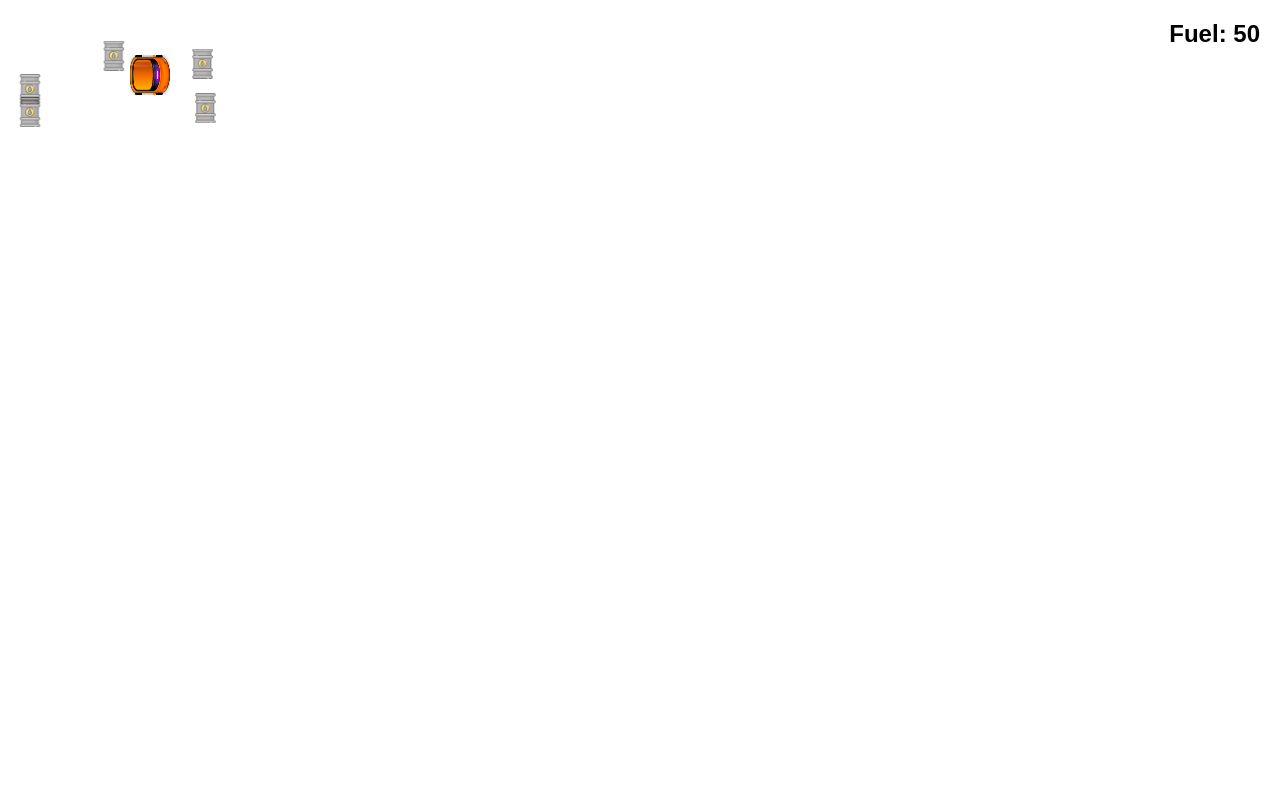
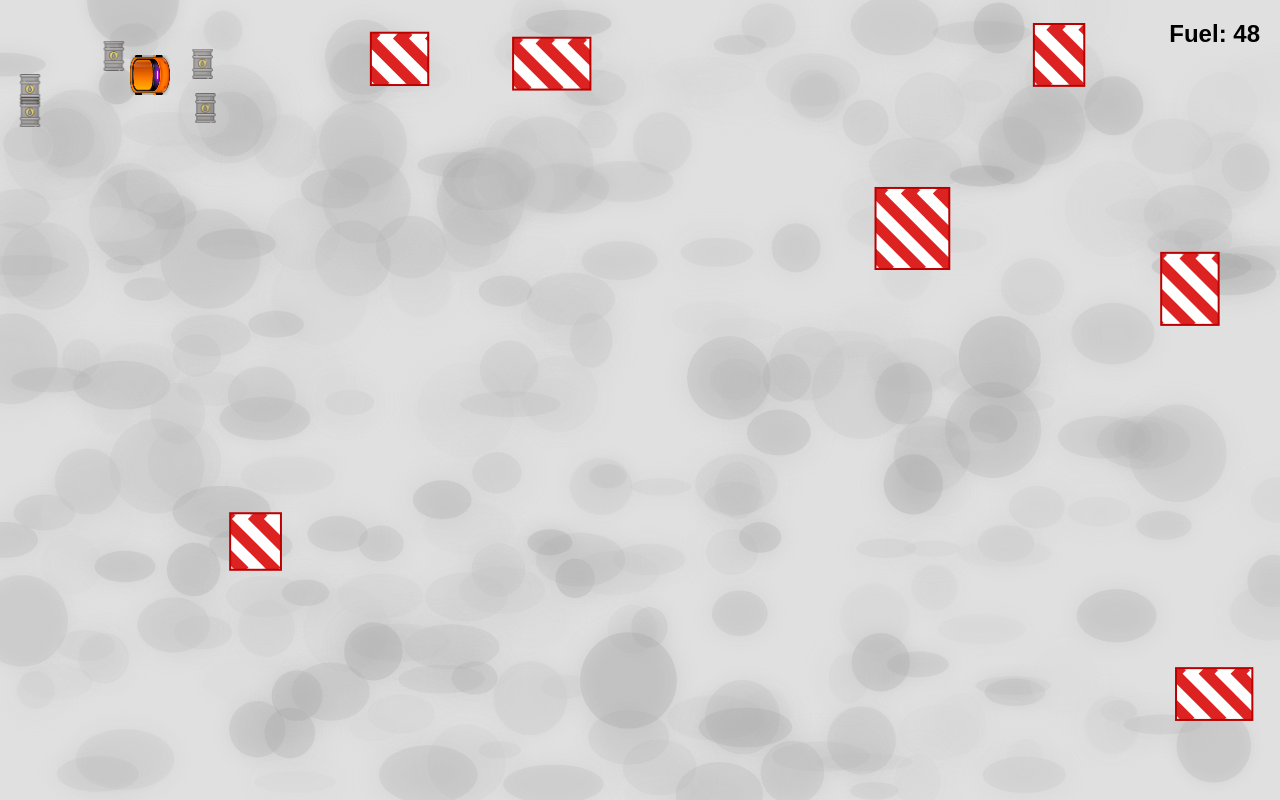
Before and after one commit to dmitryweiner/neural-things, a plain HTML site: page car-game/index.html in a window 1280 px wide. Drawn offline with Linux system fonts and the light colour scheme.

Commit message:
Add files via upload

```diff
--- a/car-game/game.js
+++ b/car-game/game.js
@@ -10,13 +10,14 @@ const CUBE_SIZE = 30;
 const FUEL_INCREMENT = 25;
 const INITIAL_FUEL = 50;
 const MAX_SPEED = 5;
-const ACCELERATION = 0.2;
-const DECELERATION = 0.1;
-const ROTATION_SPEED = 0.1;
+const ACCELERATION = 0.01;
+const DECELERATION = 0.005;
+const ROTATION_SPEED = 0.05;
 const CUBE_LIFETIME = 10000; // 10 seconds in milliseconds
+const IDLE_FUEL_CONSUMPTION = 0.4;
 
 // Car properties
-const car = {
+const   car = {
     x: canvas.width / 2,
     y: canvas.height / 2,
     speed: 0,
@@ -36,6 +37,13 @@ let lastY = null;
 let distanceAccumulator = 0;
 const PX_PER_CM = 37.8; // 1 см ≈ 37.8 px (96 dpi)
 
+// Массив для хранения фигур фона
+let asphaltShapes = [];
+
+// Кэш для асфальтового фона
+let asphaltCanvas = null;
+let asphaltCtx = null;
+
 // Загрузка спрайта машинки
 const carImage = new Image();
 carImage.src = 'car.png';
@@ -46,6 +54,34 @@ carImage.onload = () => {
 // Загрузка спрайта бочки
 const barrelImage = new Image();
 barrelImage.src = 'oil-barrel.png';
+
+// Препятствия
+let obstacles = [];
+const OBSTACLE_COUNT = 7;
+const OBSTACLE_MIN_SIZE = 50;
+const OBSTACLE_MAX_SIZE = 100;
+
+function generateObstacles() {
+    obstacles = [];
+    for (let i = 0; i < OBSTACLE_COUNT; i++) {
+        let tries = 0;
+        let placed = false;
+        while (!placed && tries < 30) {
+            const w = OBSTACLE_MIN_SIZE + Math.random() * (OBSTACLE_MAX_SIZE - OBSTACLE_MIN_SIZE);
+            const h = OBSTACLE_MIN_SIZE + Math.random() * (OBSTACLE_MAX_SIZE - OBSTACLE_MIN_SIZE);
+            const x = Math.random() * (canvas.width - w);
+            const y = Math.random() * (canvas.height - h);
+            // Не слишком близко к центру (старта машины)
+            const dx = x + w/2 - canvas.width/2;
+            const dy = y + h/2 - canvas.height/2;
+            if (Math.sqrt(dx*dx + dy*dy) < 180) { tries++; continue; }
+            // Не пересекается с другими препятствиями
+            if (obstacles.some(o => !(x + w < o.x || x > o.x + o.w || y + h < o.y || y > o.y + o.h))) { tries++; continue; }
+            obstacles.push({x, y, w, h});
+            placed = true;
+        }
+    }
+}
 
 // Generate random cube
 function generateCube() {
@@ -134,13 +170,29 @@ function update() {
         car.angle += ROTATION_SPEED;
     }
 
+    // Сохраняем старые координаты
+    const oldX = car.x;
+    const oldY = car.y;
+
     // Update position
     car.x += Math.cos(car.angle) * car.speed;
     car.y += Math.sin(car.angle) * car.speed;
 
-    // Keep car within bounds
+    // Проверка выхода за границы
+    const wasX = car.x;
+    const wasY = car.y;
     car.x = Math.max(CAR_SIZE, Math.min(canvas.width - CAR_SIZE, car.x));
     car.y = Math.max(CAR_SIZE, Math.min(canvas.height - CAR_SIZE, car.y));
+    if (car.x !== wasX || car.y !== wasY) {
+        car.speed = 0;
+    }
+
+    // Проверка коллизии с препятствиями
+    if (collidesWithObstacles(car.x, car.y)) {
+        car.x = oldX;
+        car.y = oldY;
+        car.speed = 0;
+    }
 
     // === Подсчёт пройденного пути ===
     if (lastX !== null && lastY !== null) {
@@ -152,7 +204,7 @@ function update() {
             fuel -= 1;
             distanceAccumulator -= PX_PER_CM;
         }
-        scoreElement.textContent = `Fuel: ${fuel}`;
+        updateFuelDisplay();
     }
     lastX = car.x;
     lastY = car.y;
@@ -160,7 +212,7 @@ function update() {
     // Проверка на окончание топлива
     if (fuel <= 0) {
         fuel = 0;
-        scoreElement.textContent = `Fuel: 0`;
+        updateFuelDisplay();
         isGameOver = true;
         showGameOver();
         return;
@@ -174,7 +226,7 @@ function update() {
 
         if (distance < CAR_SIZE) {
             fuel += FUEL_INCREMENT;
-            scoreElement.textContent = `Fuel: ${fuel}`;
+            updateFuelDisplay();
             return false;
         }
 
@@ -194,9 +246,11 @@ function update() {
 
 // Draw game objects
 function draw() {
-    // Clear canvas
+    // Просто копируем кэшированный фон
     ctx.clearRect(0, 0, canvas.width, canvas.height);
-
+    if (asphaltCanvas) {
+        ctx.drawImage(asphaltCanvas, 0, 0);
+    }
     // Draw car
     ctx.save();
     ctx.translate(car.x, car.y);
@@ -238,6 +292,32 @@ function draw() {
         }
     });
     ctx.globalAlpha = 1; // Reset opacity for other drawings
+
+    // Draw obstacles (concrete blocks)
+    obstacles.forEach(o => {
+        ctx.save();
+        ctx.beginPath();
+        ctx.rect(o.x, o.y, o.w, o.h);
+        ctx.clip();
+        ctx.translate(o.x, o.y);
+        // Диагональные полосы (красные и белые)
+        const stripeWidth = 16;
+        for (let i = -o.h; i < o.w + o.h; i += stripeWidth) {
+            ctx.beginPath();
+            ctx.moveTo(i, 0);
+            ctx.lineTo(i + o.h, o.h);
+            ctx.lineWidth = stripeWidth;
+            ctx.strokeStyle = (Math.floor(i / stripeWidth) % 2 === 0) ? '#fff' : '#d22';
+            ctx.stroke();
+        }
+        ctx.restore();
+        // Контур
+        ctx.save();
+        ctx.strokeStyle = '#b00';
+        ctx.lineWidth = 2;
+        ctx.strokeRect(o.x, o.y, o.w, o.h);
+        ctx.restore();
+    });
 }
 
 // Game loop
@@ -261,6 +341,8 @@ function resizeCanvas() {
         cube.x = Math.max(CUBE_SIZE, Math.min(canvas.width - CUBE_SIZE, cube.x));
         cube.y = Math.max(CUBE_SIZE, Math.min(canvas.height - CUBE_SIZE, cube.y));
     });
+    generateAsphaltBackground();
+    generateObstacles();
 }
 
 // Установить размер canvas при загрузке и при изменении окна
@@ -288,7 +370,7 @@ function hideGameOver() {
 function resetGame() {
     // Сброс состояния
     fuel = INITIAL_FUEL;
-    scoreElement.textContent = `Fuel: ${fuel}`;
+    updateFuelDisplay();
     car.x = canvas.width / 2;
     car.y = canvas.height / 2;
     car.speed = 0;
@@ -302,4 +384,69 @@ function resetGame() {
     distanceAccumulator = 0;
     isGameOver = false;
     hideGameOver();
+    generateAsphaltBackground();
+    generateObstacles();
 }
+
+function updateFuelDisplay() {
+    scoreElement.textContent = `Fuel: ${fuel <= 0 ? 0 : Math.round(fuel)}`;
+}
+
+// Таймер для убывания топлива во времени
+setInterval(() => {
+    if (!isGameOver) {
+        fuel = Math.max(0, fuel - IDLE_FUEL_CONSUMPTION);
+        updateFuelDisplay();
+        if (fuel <= 0) {
+            fuel = 0;
+            isGameOver = true;
+            showGameOver();
+        }
+    }
+}, 1000);
+
+function generateAsphaltBackground() {
+    asphaltShapes = [];
+    const area = canvas.width * canvas.height;
+    const shapeCount = Math.floor(area / 3500); // больше фигур
+    // Создаём offscreen canvas для кэширования
+    asphaltCanvas = document.createElement('canvas');
+    asphaltCanvas.width = canvas.width;
+    asphaltCanvas.height = canvas.height;
+    asphaltCtx = asphaltCanvas.getContext('2d');
+    // Светло-серый фон
+    asphaltCtx.clearRect(0, 0, asphaltCanvas.width, asphaltCanvas.height);
+    asphaltCtx.fillStyle = '#e0e0e0';
+    asphaltCtx.fillRect(0, 0, asphaltCanvas.width, asphaltCanvas.height);
+    for (let i = 0; i < shapeCount; i++) {
+        const type = Math.random() < 0.7 ? 'ellipse' : 'circle';
+        const x = Math.random() * asphaltCanvas.width;
+        const y = Math.random() * asphaltCanvas.height;
+        const r1 = 18 + Math.random() * 32;
+        const r2 = type === 'ellipse' ? (8 + Math.random() * 24) : r1;
+        const gray = Math.floor(150 + Math.random() * 70); // 150-220 (светлее)
+        const alpha = 0.13 + Math.random() * 0.13; // чуть прозрачнее
+        const blur = 12 + Math.random() * 18; // размытые края
+        asphaltCtx.save();
+        asphaltCtx.globalAlpha = alpha;
+        asphaltCtx.fillStyle = `rgb(${gray},${gray},${gray})`;
+        asphaltCtx.shadowBlur = blur;
+        asphaltCtx.shadowColor = `rgb(${gray},${gray},${gray})`;
+        asphaltCtx.beginPath();
+        if (type === 'ellipse') {
+            asphaltCtx.ellipse(x, y, r1, r2, 0, 0, 2 * Math.PI);
+        } else {
+            asphaltCtx.arc(x, y, r1, 0, 2 * Math.PI);
+        }
+        asphaltCtx.fill();
+        asphaltCtx.restore();
+    }
+}
+
+// Проверка коллизии с препятствиями
+function collidesWithObstacles(x, y) {
+    // Проверяем пересечение центра машины с любым препятствием
+    return obstacles.some(o =>
+        x > o.x && x < o.x + o.w && y > o.y && y < o.y + o.h
+    );
+}
--- a/car-game/index.html
+++ b/car-game/index.html
@@ -1,7 +1,8 @@
 <!DOCTYPE html>
-<html lang="en">
+<html lang="en" class="notranslate" translate="no">
 <head>
     <meta charset="UTF-8">
+    <meta name="google" content="notranslate">
     <meta name="viewport" content="width=device-width, initial-scale=1.0">
     <title>Car Game</title>
     <style>
```
